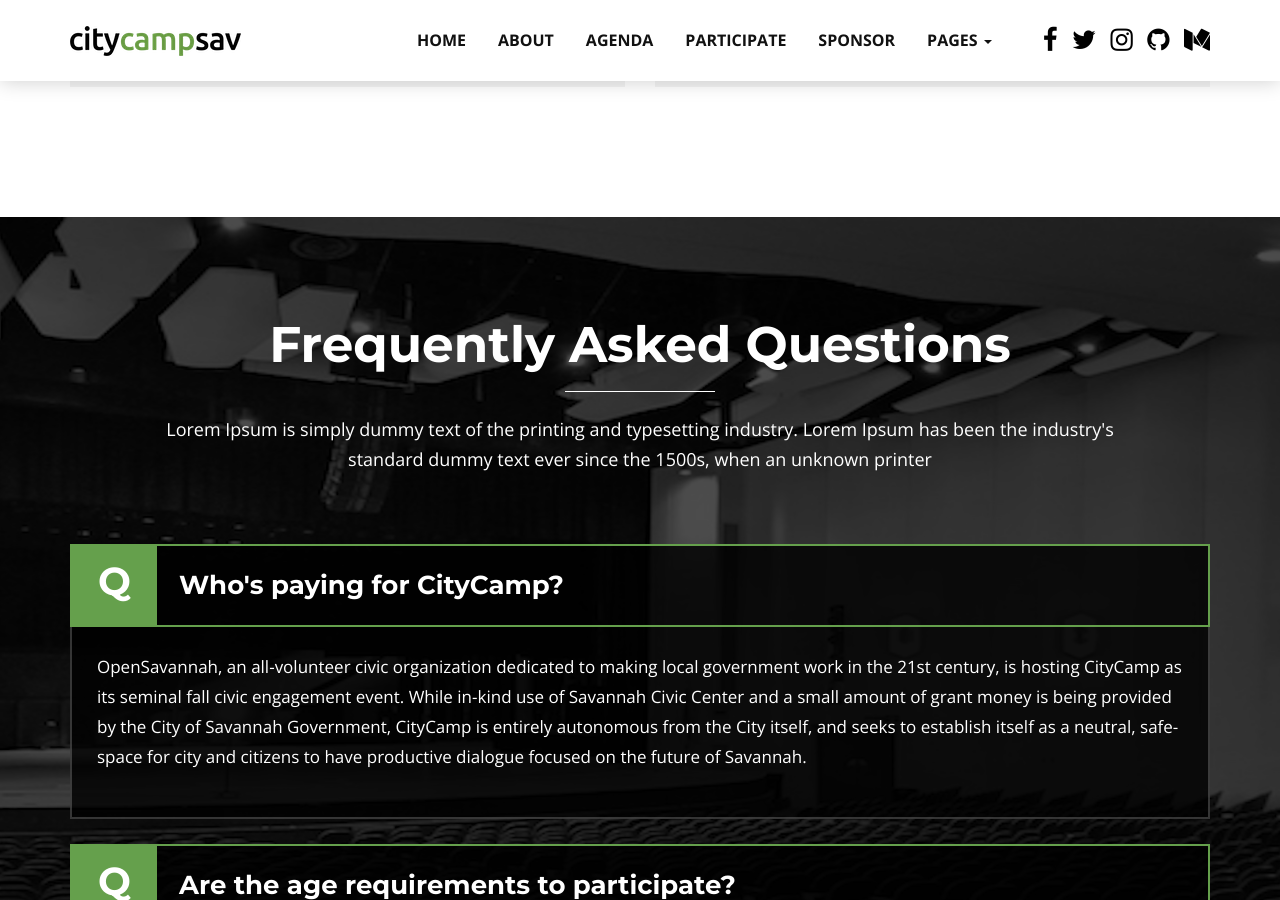
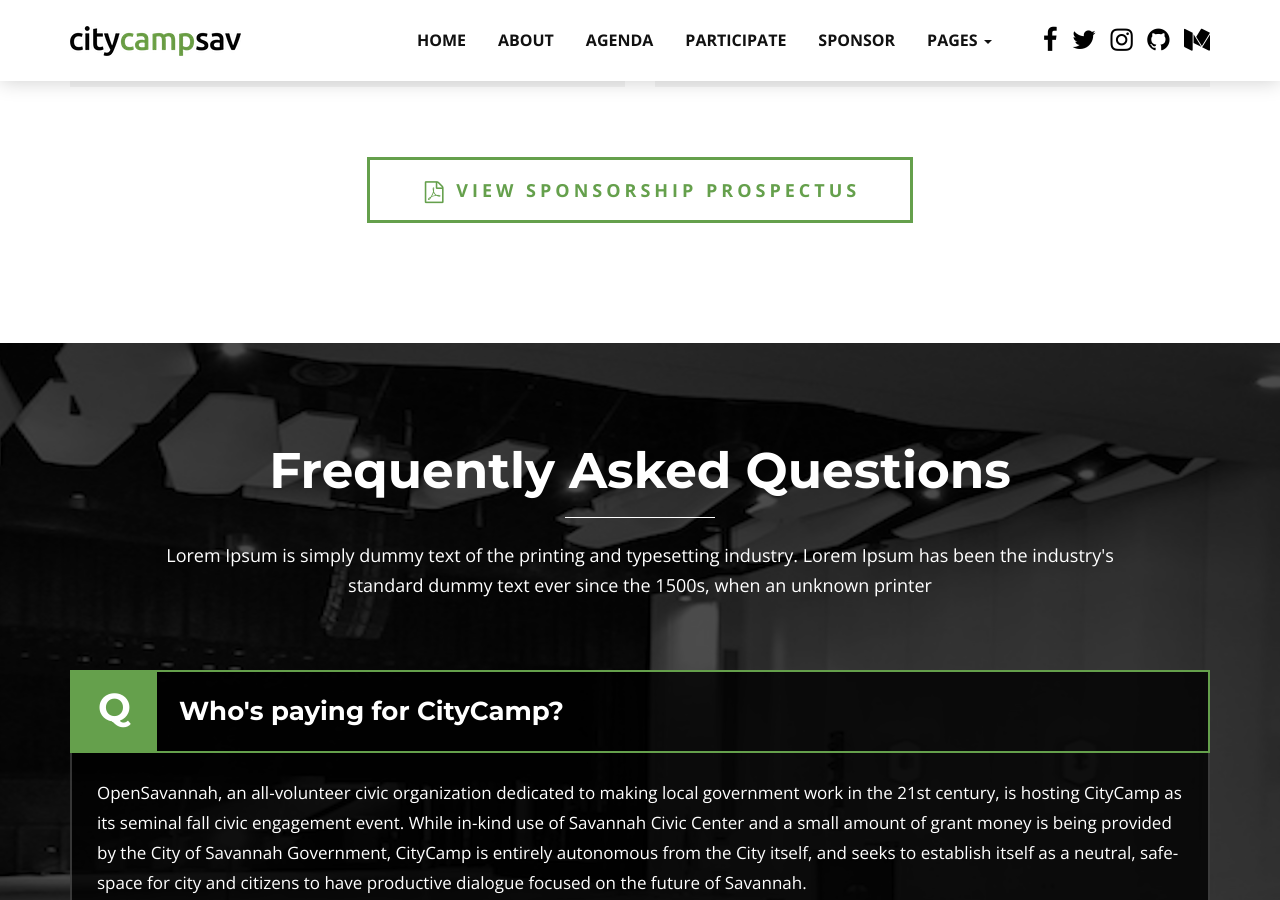
Before and after one commit to opensavannah/citycampsav.org, a Jekyll site: the page built from index.html, in a window 1280 px wide and 900 px high, scrolled down 6072 px. Built offline with Jekyll 4.4.1, drawn with Linux system fonts in a browser that asks for light colours.

Commit message:
Updated '_includes/pricing.html' via CloudCannon

```diff
--- a/_includes/pricing.html
+++ b/_includes/pricing.html
@@ -28,6 +28,12 @@
 				</div>
 			{% endfor %}
 		</div>
+		    	<div class="text-center margin-top-40">
+		<p class="pdf_file">
+			<a href="{{ site.data.schedule.btntextUrl}}" target="_blank" class="btn outline-btn"><i class="fa fa-file-pdf-o" aria-hidden="true"></i>
+			View Sponsorship Prospectus </a>
+		</p>
+	</div>
 	</div>
 </section>
 <!-- /Pricing -->
```
